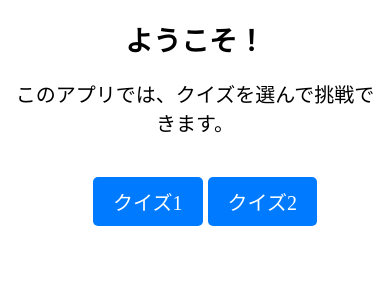
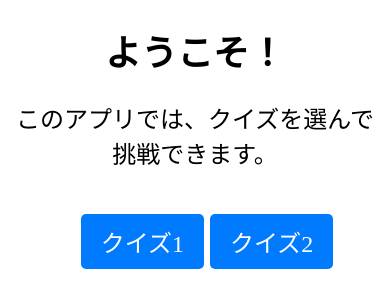
Before and after one commit to norask8/4ts.github.io, a plain HTML site: page index.html in a window 390 px wide. Drawn offline with Linux system fonts and the light colour scheme.

Commit message:
Update styles.css

```diff
--- a/styles.css
+++ b/styles.css
@@ -6,39 +6,37 @@ body {
 }
 
 h1 {
-  font-size: 36px; /* タイトルを大きくする */
+  font-size: 36px;
 }
 
 p {
-  font-size: 24px; /* テキストを大きくする */
+  font-size: 24px;
 }
 
 a {
-  display: inline-block; /* リンクをブロック要素に変更し、タップしやすくする */
-  padding: 10px 20px; /* リンクの余白を追加し、タップしやすくする */
-  background-color: #007BFF; /* リンクの背景色（例：青色） */
-  color: #fff; /* リンクの文字色を白にする */
-  text-decoration: none; /* アンダーラインを削除 */
-  border-radius: 5px; /* リンクの角を丸くする */
-  margin: 20px 0; /* 上下の余白を追加 */
+  display: inline-block;
+  padding: 10px 20px;
+  background-color: #007BFF;
+  color: #fff;
+  text-decoration: none;
+  border-radius: 5px;
+  margin: 20px 0;
 }
 
 a:hover {
-  background-color: #0056b3; /* マウスオーバー時の背景色（例：濃い青色） */
+  background-color: #0056b3;
 }
 
-@media (max-width: 480px) {
-  /* スマートフォン向けスタイル */
-  body {
-    font-size: 20px; /* フォントサイズをさらに小さくする */
-  }
-  h1 {
-    font-size: 28px; /* タイトルのフォントサイズを小さくする */
-  }
-  p {
-    font-size: 20px; /* テキストのフォントサイズを小さくする */
-  }
-  a {
-    font-size: 20px; /* リンクのフォントサイズを小さくする */
-  }
+/* 選択肢のスタイルを追加 */
+.choice {
+  font-size: 24px; /* 選択肢の文字サイズを大きくする */
+  margin: 10px 0; /* 選択肢の間隔を調整 */
+  padding: 10px; /* 選択肢の余白を追加 */
+  background-color: #009933; /* 選択肢の背景色（例：緑色） */
+  color: #fff; /* 選択肢の文字色を白にする */
+  border-radius: 5px; /* 選択肢の角を丸くする */
 }
+
+.choice:hover {
+  background-color: #007A29; /* マウスオーバー時の背景色（例：濃い緑色） */
+}
```
